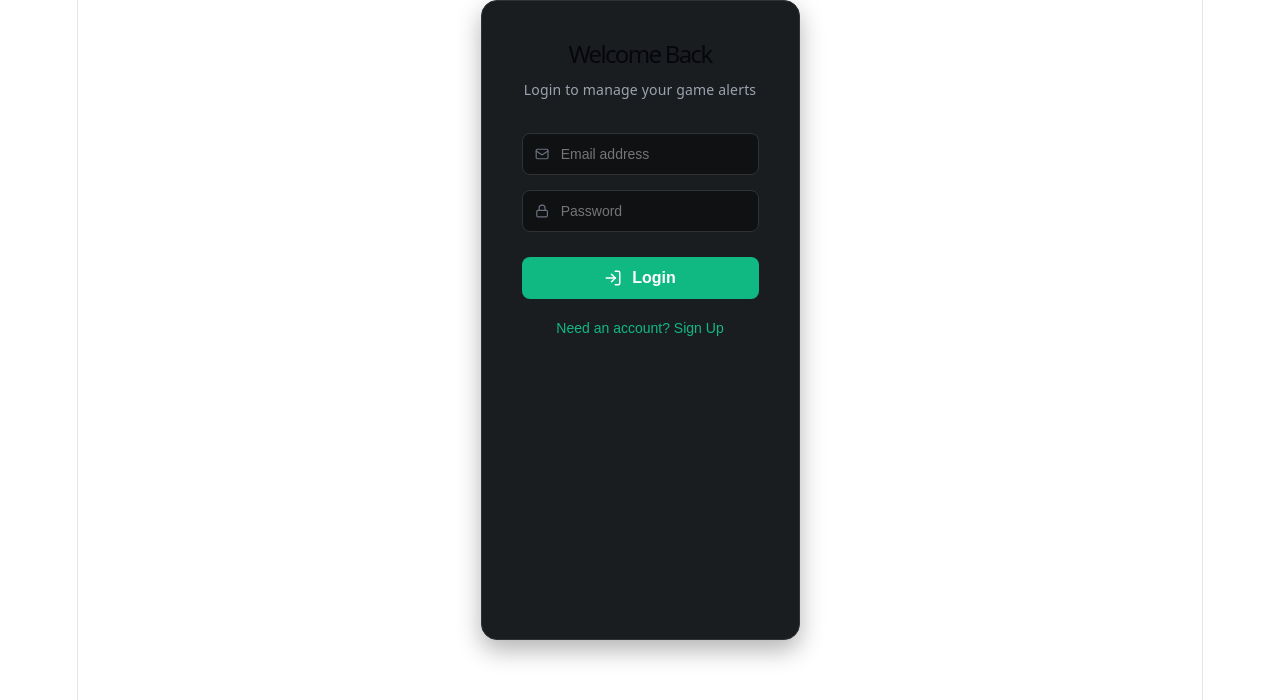
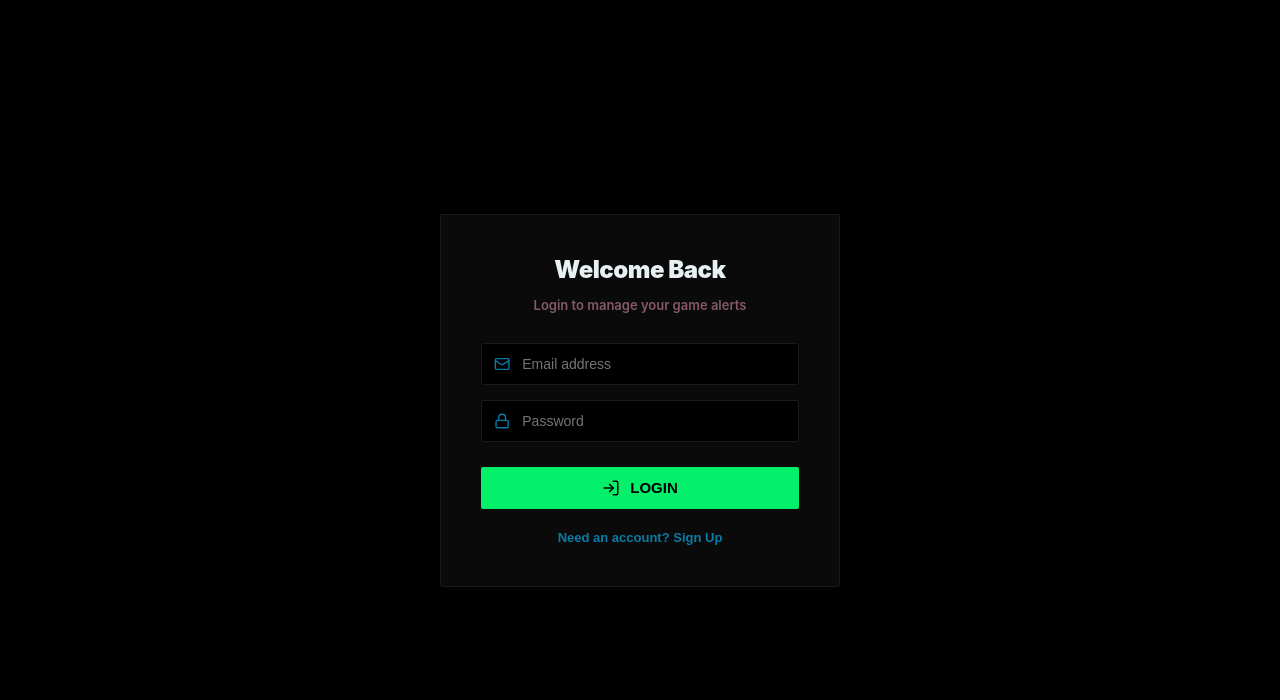
Before and after one commit to arthurhenriquelopes/GGDealsPriceAlert, a React app in the folder frontend/: page / in a window 1280 px wide. Shown: the top 700 px of the page. Built offline with nearby package versions, Linux system fonts and the light colour scheme; no server answers; the HTML template or start-up script is replaced by a standard one.

Commit message:
feat: applied high-contrast industrial design system to auth and setup

```diff
--- a/frontend/src/components/Auth.jsx
+++ b/frontend/src/components/Auth.jsx
@@ -78,62 +78,65 @@ const styles = {
   container: {
     display: 'flex',
     justifyContent: 'center',
-    alignSelf: 'center',
-    minHeight: '80vh',
-    color: '#fff'
+    alignItems: 'center',
+    minHeight: '100vh',
+    color: '#e8f1f2',
+    background: '#000'
   },
   card: {
-    background: '#1a1d1f',
+    background: '#0a0a0a',
     padding: '40px',
-    borderRadius: '16px',
+    borderRadius: '2px', // Sharp corners
     width: '100%',
     maxWidth: '400px',
-    boxShadow: '0 10px 25px rgba(0,0,0,0.3)',
+    boxShadow: '0 0 40px rgba(0,0,0,0.8)',
     textAlign: 'center',
-    border: '1px solid #2f3336'
+    border: '1px solid #1a1a1a'
   },
-  title: { fontSize: '24px', margin: '0 0 10px 0' },
-  subtitle: { color: '#9ca3af', fontSize: '14px', marginBottom: '30px' },
+  title: { fontSize: '24px', margin: '0 0 10px 0', fontWeight: '900', letterSpacing: '-0.5px' },
+  subtitle: { color: '#84596b', fontSize: '13px', marginBottom: '30px', fontWeight: '600' },
   form: { display: 'flex', flexDirection: 'column', gap: '15px' },
   inputGroup: {
     position: 'relative',
     display: 'flex',
     alignItems: 'center',
-    background: '#0f1113',
-    borderRadius: '8px',
-    border: '1px solid #2f3336'
+    background: '#000',
+    borderRadius: '2px',
+    border: '1px solid #1a1a1a'
   },
-  icon: { marginLeft: '12px', color: '#6b7280' },
+  icon: { marginLeft: '12px', color: '#087ca7' },
   input: {
     background: 'transparent',
     border: 'none',
-    color: '#fff',
+    color: '#e8f1f2',
     padding: '12px',
     width: '100%',
     fontSize: '14px',
     outline: 'none'
   },
   button: {
-    background: '#10b981',
-    color: '#fff',
+    background: '#04f06a', // Neon Green
+    color: '#000',
     padding: '12px',
-    borderRadius: '8px',
+    borderRadius: '2px',
     border: 'none',
-    fontSize: '16px',
-    fontWeight: '700',
+    fontSize: '15px',
+    fontWeight: '900',
     cursor: 'pointer',
     display: 'flex',
     alignItems: 'center',
     justifyContent: 'center',
     gap: '10px',
-    marginTop: '10px'
+    marginTop: '10px',
+    textTransform: 'uppercase'
   },
   toggleBtn: {
     background: 'none',
     border: 'none',
-    color: '#10b981',
+    color: '#087ca7',
     marginTop: '20px',
     cursor: 'pointer',
-    fontSize: '14px'
+    fontSize: '13px',
+    fontWeight: '700'
   }
 }
--- a/frontend/src/components/GroqSetup.jsx
+++ b/frontend/src/components/GroqSetup.jsx
@@ -79,43 +79,45 @@ const styles = {
     display: 'flex',
     justifyContent: 'center',
     alignItems: 'center',
-    background: '#0f1113'
+    background: '#000',
+    minHeight: '100vh'
   },
   modal: {
-    background: '#1a1d1f',
+    background: '#0a0a0a',
     padding: '40px',
-    borderRadius: '20px',
+    borderRadius: '2px', // Sharp
     maxWidth: '450px',
     textAlign: 'center',
-    border: '1px solid #2f3336',
-    boxShadow: '0 20px 50px rgba(0,0,0,0.5)'
+    border: '1px solid #1a1a1a',
+    boxShadow: '0 0 50px rgba(0,0,0,0.8)'
   },
   iconWrapper: {
     width: '64px',
     height: '64px',
-    background: 'rgba(16, 185, 129, 0.1)',
-    borderRadius: '16px',
+    background: 'rgba(4, 240, 106, 0.05)',
+    borderRadius: '2px',
     display: 'flex',
     justifyContent: 'center',
     alignItems: 'center',
-    margin: '0 auto 20px auto'
+    margin: '0 auto 20px auto',
+    border: '1px solid rgba(4, 240, 106, 0.2)'
   },
-  title: { fontSize: '24px', fontWeight: '800', marginBottom: '15px' },
-  text: { color: '#9ca3af', lineHeight: '1.6', fontSize: '15px', marginBottom: '25px' },
+  title: { fontSize: '24px', fontWeight: '900', marginBottom: '15px', color: '#e8f1f2', letterSpacing: '-0.5px' },
+  text: { color: '#84596b', lineHeight: '1.6', fontSize: '14px', marginBottom: '25px', fontWeight: '600' },
   form: { display: 'flex', flexDirection: 'column', gap: '20px' },
   inputGroup: {
     display: 'flex',
     alignItems: 'center',
-    background: '#0f1113',
-    borderRadius: '10px',
-    border: '1px solid #2f3336',
+    background: '#000',
+    borderRadius: '2px',
+    border: '1px solid #1a1a1a',
     padding: '0 15px'
   },
-  icon: { color: '#6b7280' },
+  icon: { color: '#087ca7' },
   input: {
     background: 'transparent',
     border: 'none',
-    color: '#fff',
+    color: '#e8f1f2',
     padding: '15px',
     width: '100%',
     outline: 'none',
@@ -127,26 +129,27 @@ const styles = {
     justifyContent: 'center',
     gap: '8px',
     fontSize: '12px',
-    color: '#10b981',
-    opacity: 0.8
+    color: '#04f06a',
+    fontWeight: '700'
   },
   button: {
-    background: '#10b981',
-    color: '#fff',
+    background: '#04f06a',
+    color: '#000',
     padding: '15px',
-    borderRadius: '10px',
+    borderRadius: '2px',
     border: 'none',
-    fontWeight: '800',
-    fontSize: '16px',
+    fontWeight: '900',
+    fontSize: '15px',
     cursor: 'pointer',
-    transition: 'transform 0.2s'
+    textTransform: 'uppercase'
   },
   link: {
     display: 'inline-block',
     marginTop: '25px',
-    color: '#6b7280',
-    fontSize: '13px',
+    color: '#087ca7',
+    fontSize: '12px',
     textDecoration: 'none',
-    borderBottom: '1px solid #2f3336'
+    borderBottom: '1px solid #1a1a1a',
+    fontWeight: '700'
   }
 }
--- a/frontend/src/index.css
+++ b/frontend/src/index.css
@@ -1,111 +1,40 @@
 :root {
-  --text: #6b6375;
-  --text-h: #08060d;
-  --bg: #fff;
-  --border: #e5e4e7;
-  --code-bg: #f4f3ec;
-  --accent: #aa3bff;
-  --accent-bg: rgba(170, 59, 255, 0.1);
-  --accent-border: rgba(170, 59, 255, 0.5);
-  --social-bg: rgba(244, 243, 236, 0.5);
-  --shadow:
-    rgba(0, 0, 0, 0.1) 0 10px 15px -3px, rgba(0, 0, 0, 0.05) 0 4px 6px -2px;
+  --color-accent: #84596b;      /* Dusty Purple */
+  --color-primary: #04f06a;     /* Bright Green */
+  --color-secondary: #087ca7;   /* Deep Blue */
+  --color-text: #e8f1f2;        /* Light Cyan/White */
+  --color-bg: #000000;          /* Pure Black */
+  --color-card: #0a0a0a;        /* Elevated Black */
+  --color-border: #1a1a1a;      /* Subtle border */
 
-  --sans: system-ui, 'Segoe UI', Roboto, sans-serif;
-  --heading: system-ui, 'Segoe UI', Roboto, sans-serif;
-  --mono: ui-monospace, Consolas, monospace;
-
-  font: 18px/145% var(--sans);
-  letter-spacing: 0.18px;
-  color-scheme: light dark;
-  color: var(--text);
-  background: var(--bg);
-  font-synthesis: none;
-  text-rendering: optimizeLegibility;
-  -webkit-font-smoothing: antialiased;
-  -moz-osx-font-smoothing: grayscale;
-
-  @media (max-width: 1024px) {
-    font-size: 16px;
-  }
-}
-
-@media (prefers-color-scheme: dark) {
-  :root {
-    --text: #9ca3af;
-    --text-h: #f3f4f6;
-    --bg: #16171d;
-    --border: #2e303a;
-    --code-bg: #1f2028;
-    --accent: #c084fc;
-    --accent-bg: rgba(192, 132, 252, 0.15);
-    --accent-border: rgba(192, 132, 252, 0.5);
-    --social-bg: rgba(47, 48, 58, 0.5);
-    --shadow:
-      rgba(0, 0, 0, 0.4) 0 10px 15px -3px, rgba(0, 0, 0, 0.25) 0 4px 6px -2px;
-  }
-
-  #social .button-icon {
-    filter: invert(1) brightness(2);
-  }
+  --radius-sm: 2px;
+  --radius-md: 4px;
 }
 
 body {
   margin: 0;
+  padding: 0;
+  background-color: var(--color-bg);
+  color: var(--color-text);
+  font-family: 'Inter', system-ui, -apple-system, sans-serif;
+  -webkit-font-smoothing: antialiased;
 }
 
-#root {
-  width: 1126px;
-  max-width: 100%;
-  margin: 0 auto;
-  text-align: center;
-  border-inline: 1px solid var(--border);
-  min-height: 100svh;
-  display: flex;
-  flex-direction: column;
+* {
   box-sizing: border-box;
 }
 
-h1,
-h2 {
-  font-family: var(--heading);
-  font-weight: 500;
-  color: var(--text-h);
+/* High Contrast Scrollbar */
+::-webkit-scrollbar {
+  width: 8px;
 }
-
-h1 {
-  font-size: 56px;
-  letter-spacing: -1.68px;
-  margin: 32px 0;
-  @media (max-width: 1024px) {
-    font-size: 36px;
-    margin: 20px 0;
-  }
+::-webkit-scrollbar-track {
+  background: var(--color-bg);
 }
-h2 {
-  font-size: 24px;
-  line-height: 118%;
-  letter-spacing: -0.24px;
-  margin: 0 0 8px;
-  @media (max-width: 1024px) {
-    font-size: 20px;
-  }
+::-webkit-scrollbar-thumb {
+  background: var(--color-border);
+  border-radius: var(--radius-sm);
 }
-p {
-  margin: 0;
+::-webkit-scrollbar-thumb:hover {
+  background: var(--color-secondary);
 }
-
-code,
-.counter {
-  font-family: var(--mono);
-  display: inline-flex;
-  border-radius: 4px;
-  color: var(--text-h);
-}
-
-code {
-  font-size: 15px;
-  line-height: 135%;
-  padding: 4px 8px;
-  background: var(--code-bg);
-}
```
